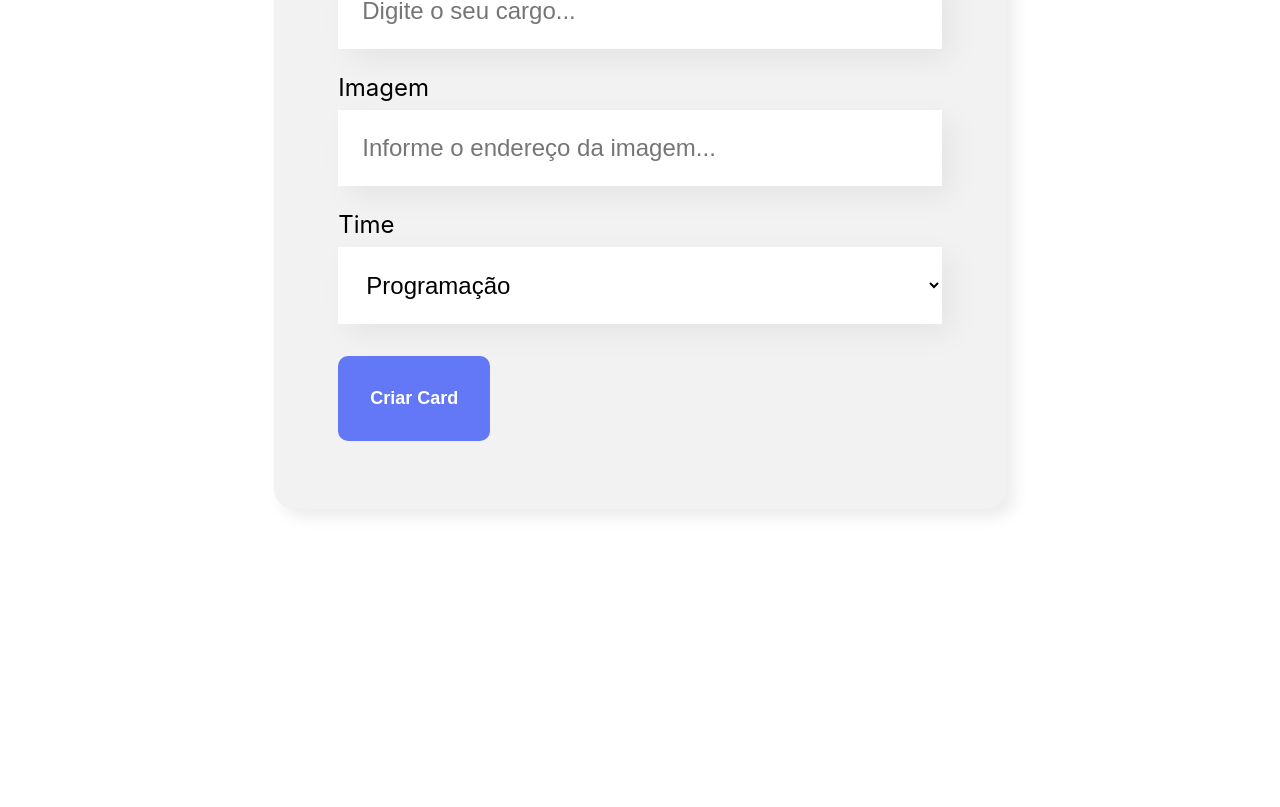
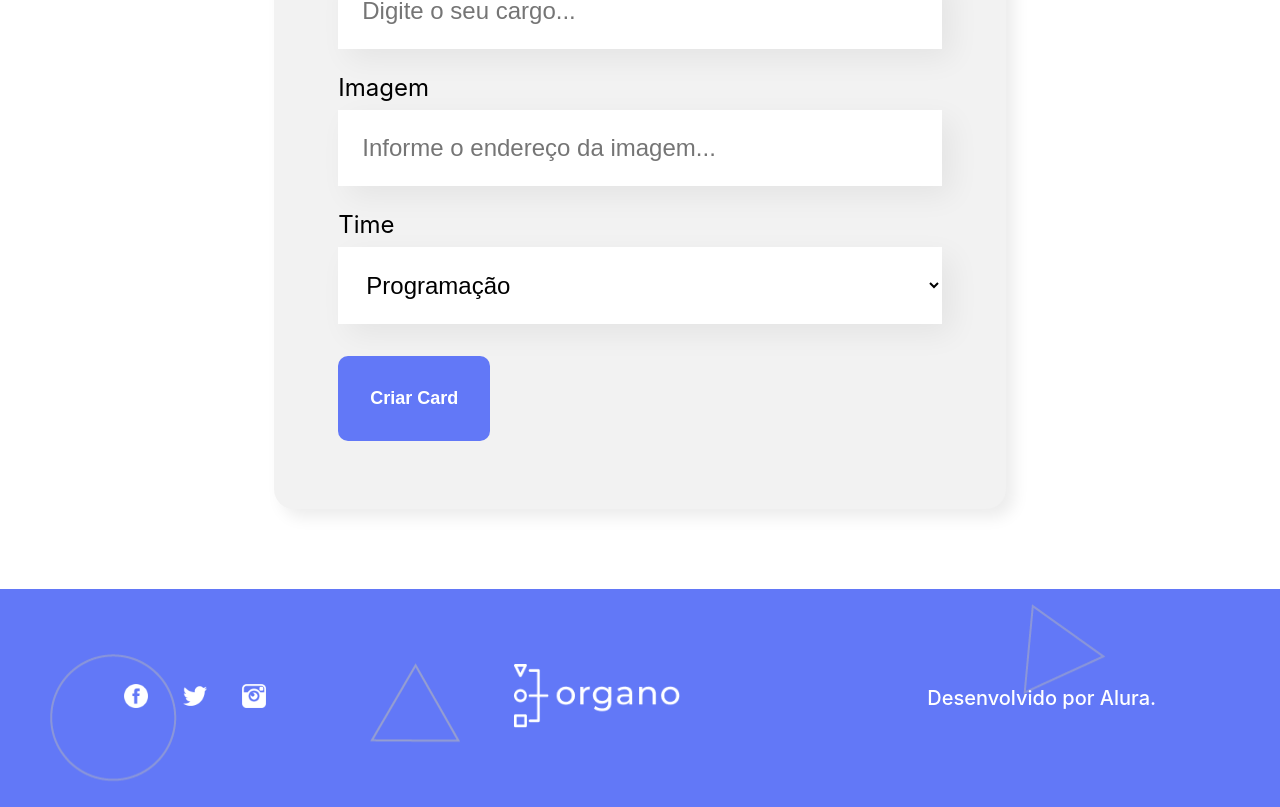
Before and after one commit to tenoriobn/organo-react, a React (Create React App) app: page / in a window 1280 px wide. Shown: the part 888-1695 px from the top of the page. Before the commit the page ends 1477 px from the top, so only its background shows below. Built offline with nearby package versions, Linux system fonts and the light colour scheme.

Commit message:
Componente rodapé

```diff
--- a/src/App.js
+++ b/src/App.js
@@ -2,6 +2,7 @@
 import Banner from './componentes/Banner';
 import Formulario from './componentes/Formulario';
 import Time from './componentes/Time';
+import Rodape from './componentes/Rodape';
 
 function App() {
 
@@ -61,6 +62,7 @@
         corSecundaria={time.corSecundaria}
         colaboradores={colaboradores.filter(colaborador => colaborador.time === time.nome)}
       />)}
+      <Rodape />
     </div>
   );
 }
--- /dev/null
+++ b/src/componentes/Rodape/Rodape.css
@@ -0,0 +1,36 @@
+.rodape {
+    background-color: #6278F7;
+    background-image: url(../../../public/imagens/fundo.png);
+    background-size: cover center;
+
+    background-repeat: no-repeat;
+    display: flex;
+    align-items: center;
+    justify-content: space-around;
+
+    padding: 75px 0;
+}
+
+.social {
+    display: flex;
+    gap: 35px;
+    list-style: none;
+    margin: 0;
+    padding: 0;
+}
+
+.icon-social {
+    width: 24px;
+    height: 24px;
+}
+
+.logo {
+    width: 166px;
+}
+
+.credito {
+    color: #FFFFFF;
+    font-size: 20px;
+    font-weight: 500;
+    line-height: 24px;
+}
--- /dev/null
+++ b/src/componentes/Rodape/index.js
@@ -0,0 +1,39 @@
+import './Rodape.css';
+
+const Rodape = () => {
+    return (
+        <footer className="rodape">
+            <section className="container__social">
+                <ul className="social">
+                    <li>
+                        <a href="facebook.com" target="_blank">
+                            <span className="icon-social fb"></span>
+                            <img className="icon-social" src="/imagens/fb.png" alt="Organo" />
+                        </a>
+                    </li>
+                    <li>
+                        <a href="instagram.com" target="_blank">
+                            <img className="icon-social" src="/imagens/tw.png" alt="Organo" />
+                        </a>
+                    </li>
+                    <li>
+                        <a href="twitter.com" target="_blank">
+                            <img className="icon-social" src="/imagens/ig.png" alt="Organo" />
+                        </a>
+                    </li>
+                </ul>
+
+            </section>
+
+            <section className="container__logo">
+                <img className="logo" src="/imagens/logo.png" alt="Organo" />
+            </section>
+
+            <section className="container__credito">
+                <p className="credito">Desenvolvido por Alura.</p>
+            </section>
+        </footer>
+    )
+}
+
+export default Rodape;
```
Also changed, not shown: 1 other file (tests, documents, lock files or other folders).
